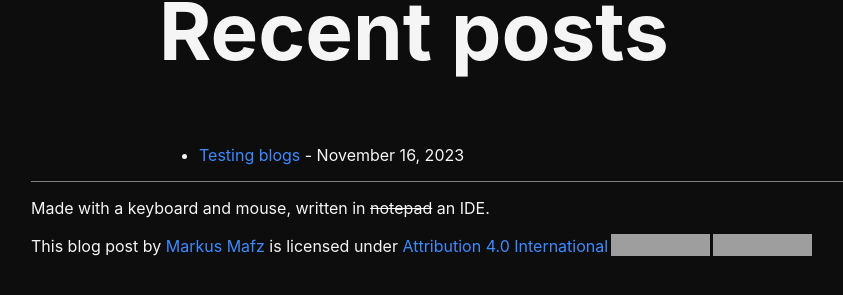
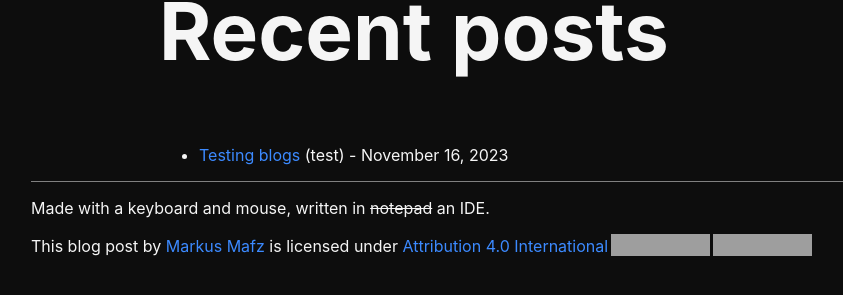
Before and after one commit to headquarter8302/blog, a Jekyll site: the page built from index.html, in a window 1280 px wide. Shown: the part 199-494 px from the top of the page, without its empty margins (97-940 px from the left). Built offline with Jekyll 4.4.1, drawn with Linux system fonts in a browser that asks for light colours; some web fonts are replaced; grey boxes are pictures that could not be loaded.

Commit message:
add tags

```diff
--- a/_layouts/default.html
+++ b/_layouts/default.html
@@ -24,7 +24,7 @@
                 <h2>Recent posts</h2>
                 <ul>
                     {% for post in site.posts %}
-                    <li class="post-link"><a href="/blog/{{ post.url }}">{{ post.title }}</a> - <span class="post-date">{{ post.date | date: "%B %d, %Y" }}</span></li>
+                    <li class="post-link"><a href="/blog/{{ post.url }}">{{ post.title }}</a> ({{ post.tags }}) - <span class="post-date">{{ post.date | date: "%B %d, %Y" }}</span></li>
                     {% endfor %}
                 </ul>
             </section>
```
